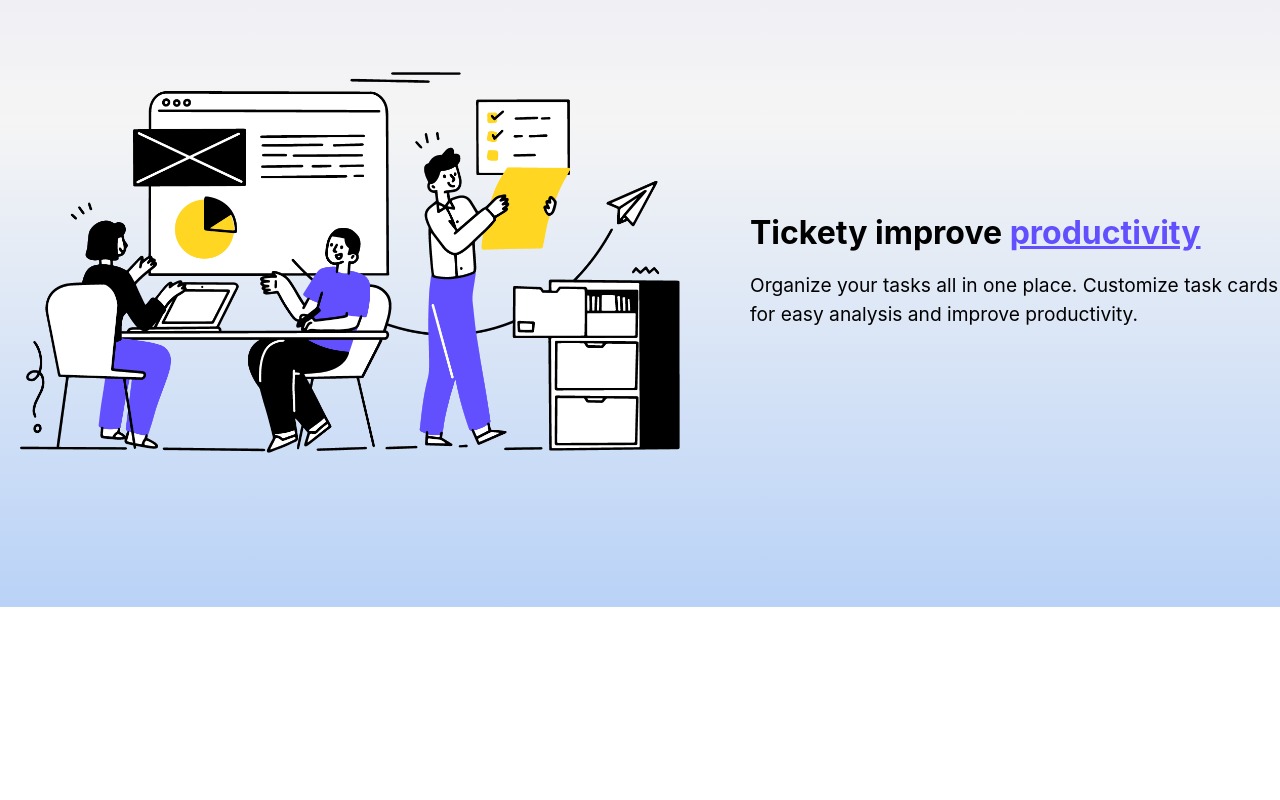
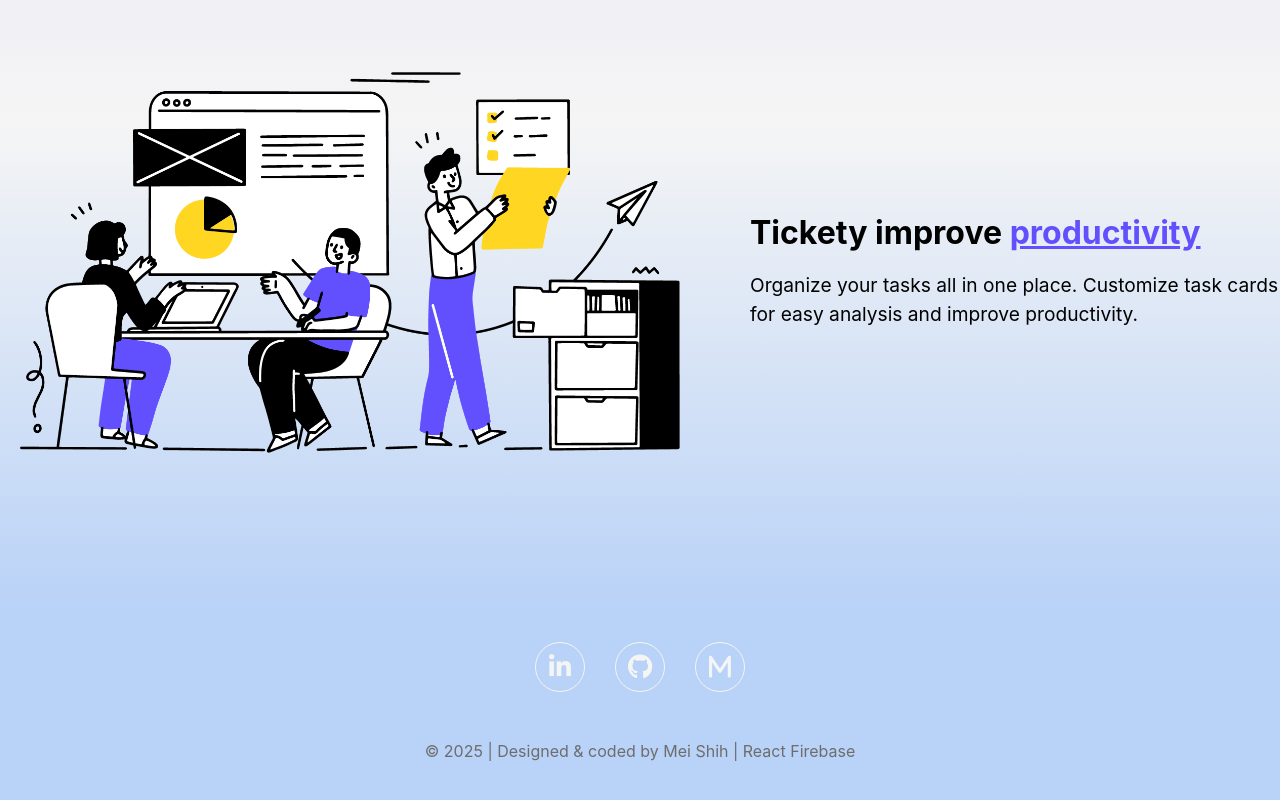
Before and after one commit to meimei-shih/meiys, a React (Create React App) app: page /tickety in a window 1280 px wide. Shown: the part 608-1408 px from the top of the page. Before the commit the page ends 1215 px from the top, so only its background shows below. Built offline with nearby package versions, Linux system fonts and the light colour scheme; the HTML template or start-up script is replaced by a standard one.

Commit message:
Added splashPage footer

```diff
--- a/public/index.html
+++ b/public/index.html
@@ -24,6 +24,16 @@
       work correctly both with client-side routing and a non-root public URL.
       Learn how to configure a non-root public URL by running `npm run build`.
     -->
+    <link
+      rel="stylesheet"
+      href="https://use.fontawesome.com/releases/v5.5.0/css/all.css"
+      integrity="sha384-B4dIYHKNBt8Bc12p+WXckhzcICo0wtJAoU8YZTY5qE0Id1GSseTk6S+L3BlXeVIU"
+      crossorigin="anonymous"
+    />
+    <script src="https://kit.fontawesome.com/73123ad0fe.js" crossorigin="anonymous"></script>
+    <link rel="preconnect" href="https://fonts.googleapis.com">
+    <link rel="preconnect" href="https://fonts.gstatic.com" crossorigin>
+    <link href="https://fonts.googleapis.com/css2?family=Fira+Sans:ital,wght@0,100;0,200;0,300;0,400;0,500;0,600;0,700;0,800;0,900;1,100;1,200;1,300;1,400;1,500;1,600;1,700;1,800;1,900&family=Montserrat:ital,wght@0,100;0,200;0,300;0,400;0,500;0,600;0,700;0,800;1,100;1,200;1,300;1,400;1,500;1,600;1,700;1,800&family=Roboto:ital,wght@0,100;0,300;0,400;0,500;0,700;0,900;1,100;1,300;1,400;1,500;1,700;1,900&display=swap" rel="stylesheet">
     <title>React App</title>
   </head>
   <body>
--- a/src/screen/Tickety/SplashPage.tsx
+++ /dev/null
@@ -1,33 +0,0 @@
-import { NavLink } from 'react-router-dom';
-import TicketyFlowImage from 'src/assets/images/tickety-flow.png';
-import TicketyTeamImage from 'src/assets/images/tickety-team.png';
-import { getTicketyPath } from './routeConfig';
-import './SplashPage.css';
-
-const SplashPage: React.FC = () => {
-  return (
-    <div className='splash-page'>
-      <div className='banner'>
-          <div className='banner-text'>
-          <h1>Tickety made project managment <span>easy</span></h1>
-          <p>With tickety, you can manage your work flow by stages, keep track of your tasks, and assign tasks to your teammates.</p>
-          <NavLink className='banner-sign-up-btn' to={getTicketyPath('TICKETY_SIGNUP_PAGE')}>Sign Up for free</NavLink>
-          </div>
-          <div className='banner-img'>
-          <img src={TicketyFlowImage} alt='Kanban board illustration'></img>
-          </div>
-      </div>
-      <div className='section-one'>
-          <div className='section-one-text'>
-          <h2>Tickety improve <span>productivity</span></h2>
-          <p>Organize your tasks all in one place. Customize task cards for easy analysis and improve productivity.</p>
-          </div>
-          <div className='section-one-img'>
-          <img src={TicketyTeamImage} alt='Team work illustration'></img>
-          </div>
-      </div>
-    </div>
-  )
-}
-
-export default SplashPage;
--- /dev/null
+++ b/src/screen/Tickety/SplashPage/Footer.css
@@ -0,0 +1,49 @@
+.splash-page-footer {
+  width: 100%;
+  height: 150px;
+  background-color: var(--background-secondary);
+  display: flex;
+  flex-direction: column;
+  justify-content: space-between;
+  align-items: center;
+  padding: 20px 0 50px 0;
+}
+
+.splash-page-footer-links {
+  display: flex;
+  flex-direction: row;
+  justify-content: center;
+}
+
+.splash-page-footer-links button {
+  background-color: transparent;
+  border: 1px solid whitesmoke;
+  border-radius: 50%;
+  height: 50px;
+  width: 50px;
+  display: flex;
+  justify-content: center;
+  align-items: center;
+  margin: 15px;
+  cursor: pointer;
+  transition: 0.3s;
+}
+
+.splash-page-footer-links button:hover{
+  border: 1px solid var(--text-primary);
+  background-color: var(--text-primary-opacity);
+}
+
+.splash-page-footer-links button:hover i{
+  color: var(--text-primary);
+}
+
+.splash-page-footer-links button i {
+  color: whitesmoke;
+  font-size: 25px;
+}
+
+footer p {
+  font-size: 1rem;
+  color: var(--text-grey);
+}
--- /dev/null
+++ b/src/screen/Tickety/SplashPage/Footer.tsx
@@ -0,0 +1,39 @@
+import React, { useCallback } from 'react';
+import './Footer.css';
+
+const Footer: React.FC = () => {
+
+  const goToLinkedIn = useCallback((e: React.MouseEvent<HTMLButtonElement>) => {
+    e.preventDefault();
+    window.open('https://www.linkedin.com/in/meiyinshih/');
+  }, []);
+
+  const goToGithub = useCallback((e: React.MouseEvent<HTMLButtonElement>) => {
+    e.preventDefault();
+    window.open('https://github.com/MeiMeiYS');
+  }, []);
+
+  const goToMyWeb = useCallback((e: React.MouseEvent<HTMLButtonElement>) => {
+    e.preventDefault();
+    window.open('https://meiys.me/');
+  }, []);
+
+  return (
+    <footer className='splash-page-footer'>
+      <div className='splash-page-footer-links'>
+        <button type='button' onClick={goToLinkedIn}>
+          <i className="fab fa-linkedin-in"></i>
+        </button>
+        <button type='button' onClick={goToGithub}>
+          <i className="fab fa-github"></i>
+        </button>
+        <button type='button' onClick={goToMyWeb}>
+          <i className="fa-solid fa-m"></i>
+        </button>
+      </div>
+      <p>© 2025 | Designed & coded by Mei Shih | React Firebase</p>
+    </footer>
+  );
+};
+
+export default Footer;
--- /dev/null
+++ b/src/screen/Tickety/SplashPage/SplashPage.tsx
@@ -0,0 +1,37 @@
+import { NavLink } from 'react-router-dom';
+import TicketyFlowImage from 'src/assets/images/tickety-flow.png';
+import TicketyTeamImage from 'src/assets/images/tickety-team.png';
+import { getTicketyPath } from '../routeConfig';
+import Footer from './Footer';
+import './SplashPage.css';
+
+const SplashPage: React.FC = () => {
+  return (
+    <>
+      <div className='splash-page'>
+        <div className='banner'>
+            <div className='banner-text'>
+            <h1>Tickety made project managment <span>easy</span></h1>
+            <p>With tickety, you can manage your work flow by stages, keep track of your tasks, and assign tasks to your teammates.</p>
+            <NavLink className='banner-sign-up-btn' to={getTicketyPath('TICKETY_SIGNUP_PAGE')}>Sign Up for free</NavLink>
+            </div>
+            <div className='banner-img'>
+            <img src={TicketyFlowImage} alt='Kanban board illustration'></img>
+            </div>
+        </div>
+        <div className='section-one'>
+            <div className='section-one-text'>
+            <h2>Tickety improve <span>productivity</span></h2>
+            <p>Organize your tasks all in one place. Customize task cards for easy analysis and improve productivity.</p>
+            </div>
+            <div className='section-one-img'>
+            <img src={TicketyTeamImage} alt='Team work illustration'></img>
+            </div>
+        </div>
+      </div>
+      <Footer />
+    </>
+  )
+}
+
+export default SplashPage;
--- /dev/null
+++ b/src/screen/Tickety/SplashPage/index.ts
@@ -0,0 +1 @@
+export { default } from './SplashPage';
```
Also changed, not shown: src/screen/Tickety/SplashPage/SplashPage.css (renamed from src/screen/Tickety/SplashPage.css).
